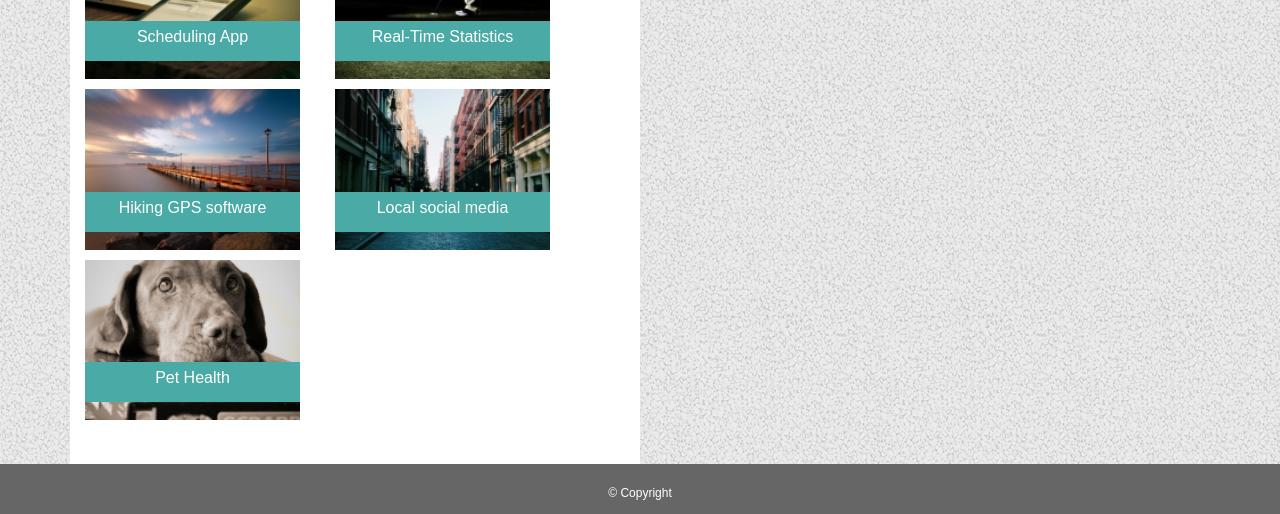
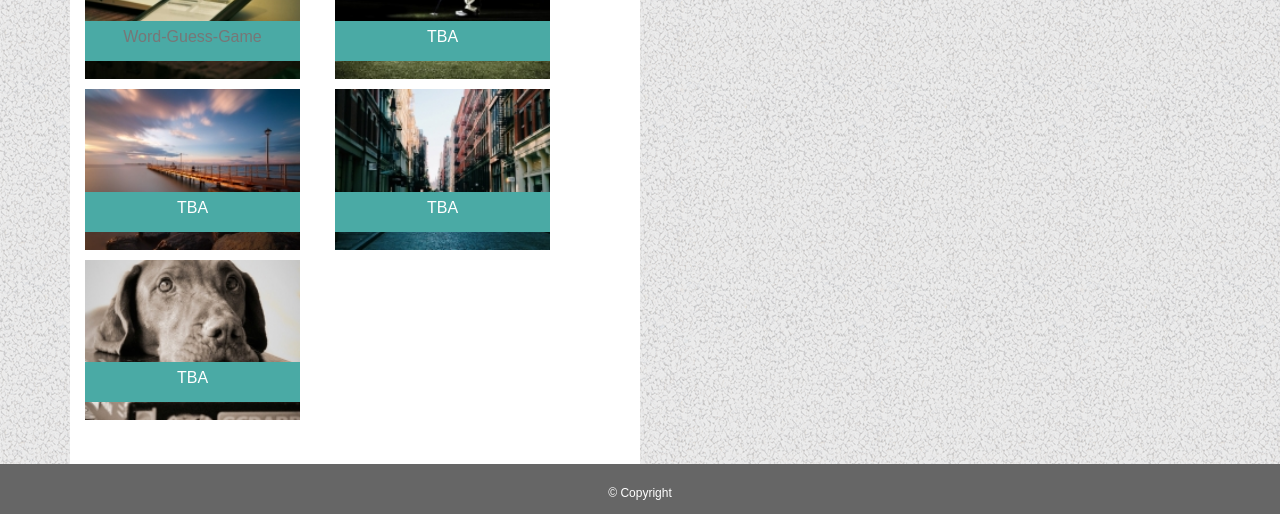
Before and after one commit to RClark4958/Bootstrap_Basic_Portfolio, a plain HTML site: page portfolio.html in a window 1280 px wide. Shown: the part 334-848 px from the top of the page. Drawn offline with nearby package versions, Linux system fonts and the light colour scheme.

Commit message:
added link

```diff
--- a/portfolio.html
+++ b/portfolio.html
@@ -36,27 +36,27 @@
                     <tr>
                     <th>
                         <img src="assets/images/tech.jpg" alt="phone and computer">
-                        <div class="picCaption"><p>Scheduling App</p></div>
+                        <div class="picCaption"><p><a href="https://rclark4958.github.io/Word-Guess-Game/">Word-Guess-Game</a></p></div>
                     </th>
                     <th>
                         <img src="assets/images/people.jpg" alt="man golfing">
-                        <div class="picCaption"><p>Real-Time Statistics</p></div>
+                        <div class="picCaption"><p>TBA</p></div>
                     </th>
                     </tr>
                     <tr>
                     <th>
                         <img src="assets/images/nature.jpg" alt="The Real Thing">
-                        <div class="picCaption"><p>Hiking GPS software</p></div>
+                        <div class="picCaption"><p>TBA</p></div>
                     </th>
                     <th>
                         <img src="assets/images/architecture.jpg" alt="an empty street ">
-                        <div class="picCaption"><p>Local social media</p></div>
+                        <div class="picCaption"><p>TBA</p></div>
                      </th>
                     </tr>
                     <tr>
                     <th>
                         <img src="assets/images/animals.jpg" alt="dog">
-                        <div class="picCaption"><p>Pet Health</p></div>
+                        <div class="picCaption"><p>TBA</p></div>
                     </th>
                     </tr>
                 </table>
```
